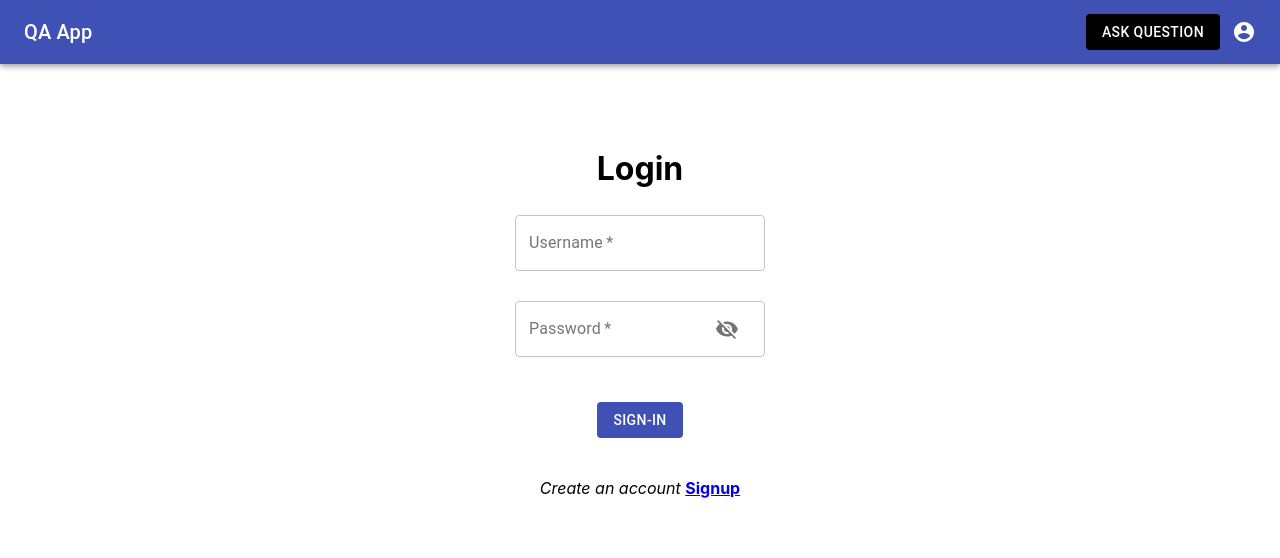
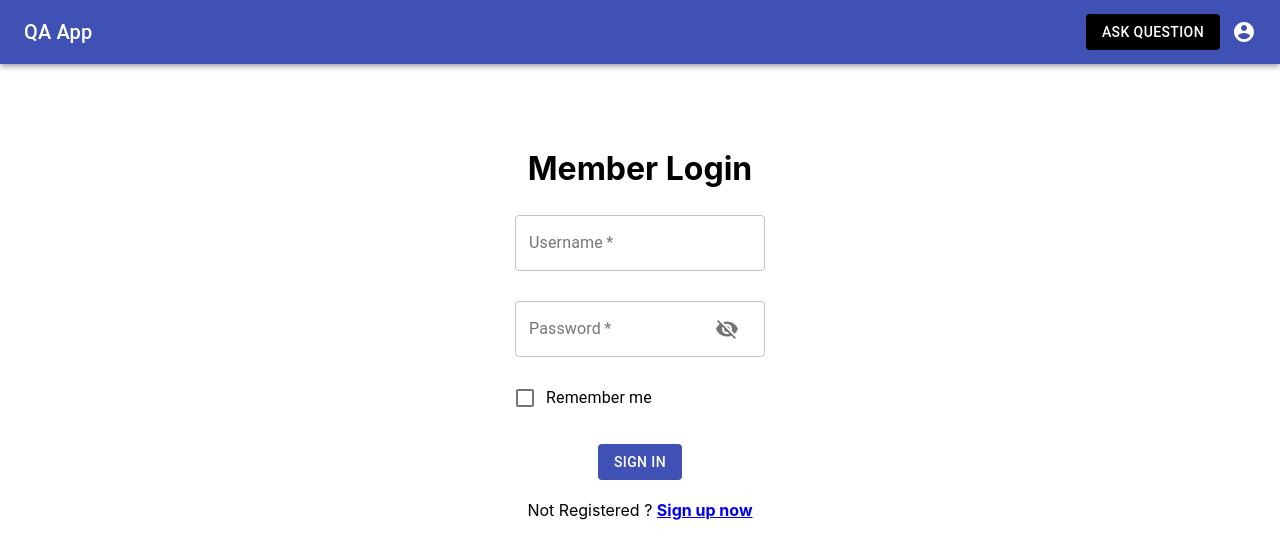
Before and after one commit to Vibhushit07/Quora-App, a React (Create React App) app in the folder frontend/: page /login in a window 1280 px wide. Shown: the top 558 px of the page. Built offline with nearby package versions, Linux system fonts and the light colour scheme.

Commit message:
frontend

```diff
--- a/frontend/src/Routes/user/login.jsx
+++ b/frontend/src/Routes/user/login.jsx
@@ -13,6 +13,7 @@ import {
 } from "@material-ui/core";
 import { makeStyles } from "@material-ui/core/styles";
 import { Visibility, VisibilityOff } from "@material-ui/icons";
+import {  Grid, FormControlLabel, Checkbox } from '@material-ui/core';
 
 import { profile, signin } from "../../Services/user";
 import { setAuthenticate, setTokenNId, setUserData } from "../../Data/userData";
@@ -86,7 +87,7 @@ export const Login = () => {
 
   return (
     <Container className={classes.container}>
-      <h1>Login</h1>
+      <h1>Member Login</h1>
       <form>
         <TextField
           className={classes.textField}
@@ -116,17 +117,28 @@ export const Login = () => {
               </InputAdornment>
             }
           />
+          <br/>
+         <Grid container alignItems="center" justify="space-between">
+                        <Grid item>
+                            <FormControlLabel control={
+                                <Checkbox
+                                    color="primary"
+                                />
+                            } label="Remember me" />
+                            </Grid>
+
+                        </Grid>
         </FormControl>
-        <br /><br /><br />
+        <br /><br />
         <Button
           variant="contained"
           color="primary"
           disableElevation
           onClick={submit}
         >
-          Sign-in
-        </Button> <br /><br /><br />
-        <div><i>Create an account </i> <NavLink to="/signup"><b>Signup</b> </NavLink></div>
+          Sign In
+        </Button> <br /><br />
+        <div>Not Registered ? <NavLink to="/signup"><b>Sign up now</b> </NavLink></div>
       </form>
       <br />
       {values.usernameError && (
```
